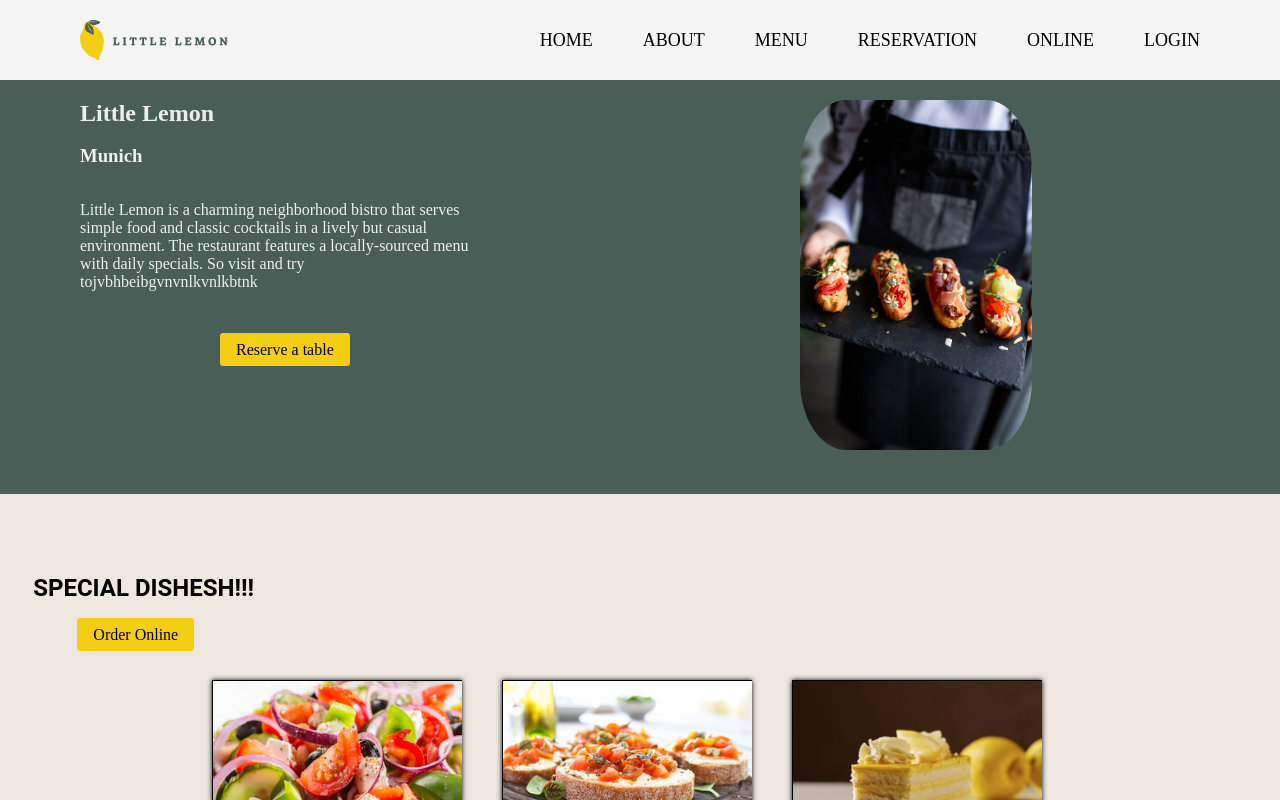
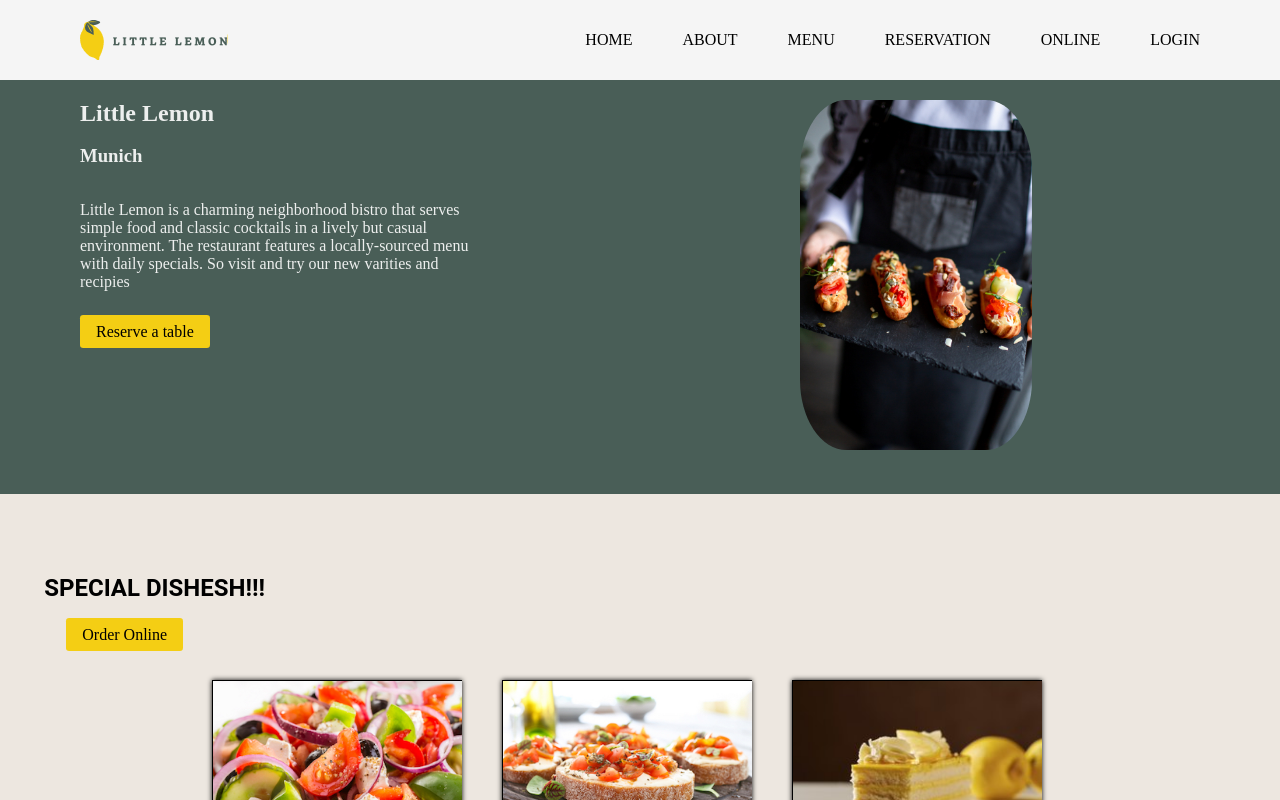
Before and after one commit to Shabarish01/repo, a React (Create React App) app: page / in a window 1280 px wide. Shown: the top 800 px of the page. Built offline with nearby package versions, Linux system fonts and the light colour scheme.

Commit message:
Updating buttons
styling and giving functionality to the website

```diff
--- a/src/CSS/App.css
+++ b/src/CSS/App.css
@@ -16,7 +16,6 @@ option,
 textarea {
   background-color: #eeeeee;
   border: none;
-  padding: 5px 5px 5px 5px;
   border-radius: 0.2rem;
   resize: none;
 }
@@ -78,22 +77,50 @@ margin-left: 35%;
   margin-bottom: 1rem;
 }
 
-.action-button{
-  margin-left: 35%;
+
+@media only screen and (max-width: 768px) {
+  .booking-heading {
+    margin-left: 10%;
+  }
+
+  .app_booking-table {
+    width: 70%;
+  }
+
+  .action-button {
+    margin-left: 10%;
+  }
 }
+
+/* Media Queries for Mobile Phones */
+@media only screen and (max-width: 480px) {
+  .booking-heading {
+    margin-left: 10%;
+    font-size: medium;
+  }
+
+  .app_booking-table {
+    width: 90%;
+  }
+  .action-button {
+    margin-left: 20%;
+  }
+}
+
 /* Confirmation */
 
 .reserve-header-text{
   display: grid;
   grid-template-columns: auto;
-  justify-content: center;
+  justify-content: left;
   align-items: center;
   height: 50vh;
+  color: black;
 }
 
 .redirect-button{
   width: 50%;
-  margin-left: 25%;
+  margin-left: 5%;
   margin-top: 1rem;
   margin-bottom: 1rem;
   padding: 0.62em;
--- a/src/CSS/Card.css
+++ b/src/CSS/Card.css
@@ -39,6 +39,7 @@
     margin-top: 1rem;/* Added to wrap cards to the next line */
   }
 
+  /*Main page */
   .Main-container {
     display: flex;
     flex-wrap: wrap; /* Added to wrap header and button to the next line */
@@ -50,7 +51,7 @@
     font-weight: bold;
     color: black;
     font-family: 'Roboto', sans-serif;
-    margin-left: 15%;
+    margin-left: 20%;
     margin-top: 5rem;
     margin-bottom: 1.5rem;
     width: 100%; /* Added to expand header to full width */
@@ -60,7 +61,7 @@
     background-color: #f4ce14;
     padding: 0.5rem 1rem 0.5rem 1rem;
     border-radius: 0.2rem;
-    margin-left: 15%;
+    margin-left: 30%;
     text-decoration: none;
     color: black;
     font-family: "Karla";
--- a/src/CSS/Header.css
+++ b/src/CSS/Header.css
@@ -22,15 +22,17 @@
     object-fit: cover;
 
   }
-  .action-button {
+  .action-button-header {
     background-color: #f4ce14;
     border-radius: 0.2rem;
+    padding: 0.5rem 1rem 0.5rem 1rem;
     text-decoration: none;
     color: black;
     font-family: "Karla";
+    margin-top: 5%;
     font-size: 1rem;
   }
-  .action-button:hover {
+  .action-button-header:hover {
     background-color: #495e57;
     color: #eeeeee;
     border-style: solid;
--- a/src/CSS/Nav.css
+++ b/src/CSS/Nav.css
@@ -26,7 +26,7 @@
 
 .app_navbar-links li a {
     text-decoration: none;
-    font-size: 18px;
+    font-size: 16px;
     font-weight: 500;
     color: black;
     text-transform: uppercase;
@@ -34,7 +34,9 @@
 }
 .app_navbar-links li a:hover {
     background-color: #f4ce14;
-    transition: 0.25s;
+    box-shadow: 2px 2px 4px rgba(0, 0, 0, 0.2);
+    padding: 10px;
+    transition: 0.5s;
 }
 .app_navbar-links li a:hover::after{
     content: "";
--- a/src/CSS/footer.css
+++ b/src/CSS/footer.css
@@ -1,6 +1,5 @@
 .app_footer-section{
     padding: 2rem 4rem;
-    margin-top: 1rem;
 }
 .app_footer{
     background-color: rgb(227, 224, 224);
@@ -67,7 +66,6 @@
 }
 .app_footer-below{
     display: flex;
-
     justify-content: center;
     margin-top: 1rem;
 }
--- a/src/CSS/login.css
+++ b/src/CSS/login.css
@@ -95,3 +95,23 @@
   cursor: pointer;
   transition: 0.5s;
 }
+
+/* Media Queries for Desktop */
+@media only screen and (max-width: 768px) {
+  .app_Signup {
+    width: 70%;
+  }
+}
+
+/* Media Queries for Mobile Phones */
+@media only screen and (max-width: 480px) {
+  .app_Signup {
+    width: 90%;
+  }
+
+  .login_btn {
+    width: 80%;
+    margin-left: 10%;
+    margin-top: 2rem;
+  }
+}
--- a/src/components/Header.js
+++ b/src/components/Header.js
@@ -7,7 +7,7 @@ import imgHeader from "../components/img/restaurantfood.jpeg"
 const headerData ={
   title: "Little Lemon",
   subTitle: "Munich",
-  description: "Little Lemon is a charming neighborhood bistro that serves simple food and classic cocktails in a lively but casual environment. The restaurant features a locally-sourced menu with daily specials. So visit and try tojvbhbeibgvnvnlkvnlkbtnk",
+  description: "Little Lemon is a charming neighborhood bistro that serves simple food and classic cocktails in a lively but casual environment. The restaurant features a locally-sourced menu with daily specials. So visit and try our new varities and recipies",
   imgHeader,
 }
 function Header() {
@@ -18,8 +18,7 @@ function Header() {
         <h1 className='app_heading'>{headerData.title}</h1> <br/>
         <h3 className='app_subheading'>{headerData.subTitle}</h3> <br/>
         <p className='app_description'>{headerData.description}</p>
-        <br></br>
-        <Link className="action-button" to="/Reservation">Reserve a table</Link>
+        <Link className="action-button-header" to="/Reservation">Reserve a table</Link>
       </div>
 
       <div className='app_header-img'>
--- a/src/components/Nav.js
+++ b/src/components/Nav.js
@@ -1,9 +1,9 @@
+import {useState} from "react"
 import { Link } from "react-router-dom";
 import React from "react";
 import logo from "../components/img/Logo.png"
 import "../CSS/Nav.css"
 import {HiMenuAlt4, HiX} from 'react-icons/hi'
-import {useState} from "react"
 
 const Nav = () => {
     const [toggle, setToggle] = useState(false);
```
